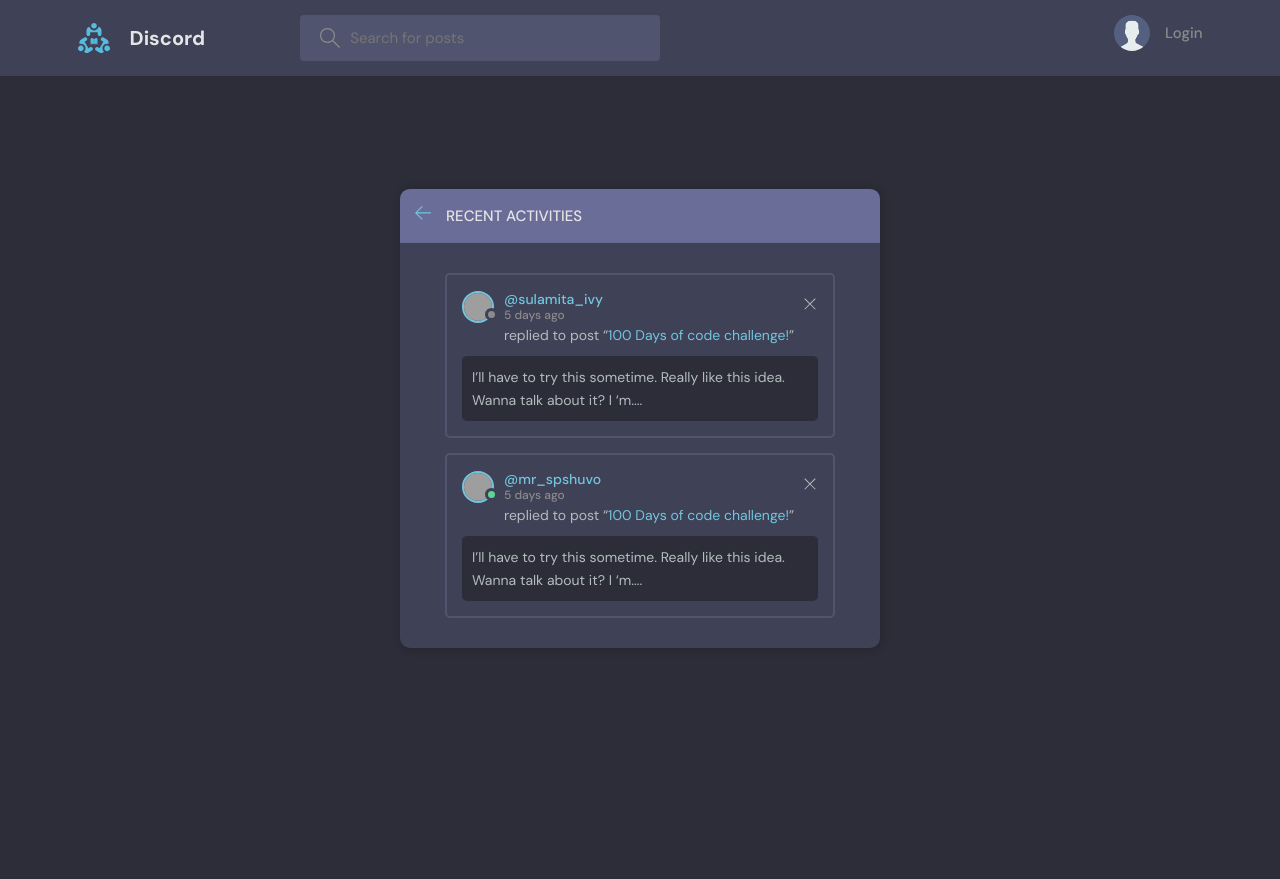
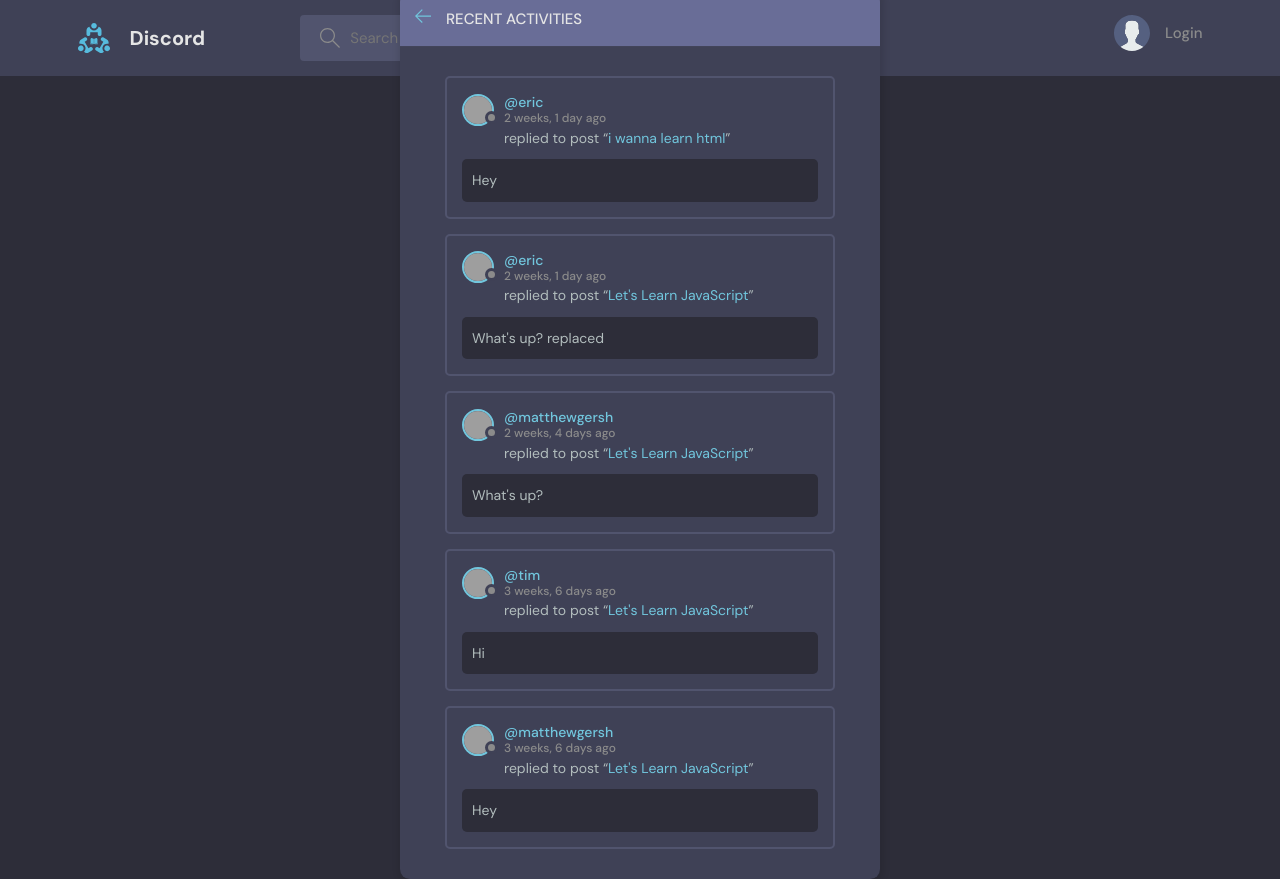
Before and after one commit to mattygersh21/python-django-discord, a Django app: page /activity in a window 1280 px wide. Before the commit the page ends 648 px from the top, so only its background shows below. Run offline with Django 4.2, Linux system fonts and the light colour scheme; data comes from the database, SQL or seed files in the repository; grey boxes are pictures that could not be loaded.

Commit message:
* Continued frontend theme installation. * Pulled room messages into activityPage. * Displayed activity/message related infromation in activity.html. * Wired up links, user, and other information in activity.html.

```diff
--- a/discord/base/templates/base/activity.html
+++ b/discord/base/templates/base/activity.html
@@ -19,19 +19,23 @@
       </div>
 
       <div class="activities-page layout__body">
+
+        {% for message in room_messages %}
         <div class="activities__box">
           <div class="activities__boxHeader roomListRoom__header">
-            <a href="profile.html" class="roomListRoom__author">
+            <a href="{% url 'user-profile' message.user.id %}" class="roomListRoom__author">
               <div class="avatar avatar--small">
                 <img src="https://randomuser.me/api/portraits/women/11.jpg" />
               </div>
               <p>
-                @sulamita_ivy
-                <span>5 days ago</span>
+                @{{message.user}}
+                <span>{{message.created|timesince}} ago</span>
               </p>
             </a>
+
+            {% if request.user == message.user %}
             <div class="roomListRoom__actions">
-              <a href="#">
+              <a href="{% url 'delete-message' message.id %}">
                 <svg version="1.1" xmlns="http://www.w3.org/2000/svg" width="32" height="32" viewBox="0 0 32 32">
                   <title>remove</title>
                   <path
@@ -40,44 +44,18 @@
                 </svg>
               </a>
             </div>
+            {% endif %}
+
           </div>
           <div class="activities__boxContent">
-            <p>replied to post “<a href="room.html">100 Days of code challenge!</a>”</p>
+            <p>replied to post “<a href="{% url 'room' message.room.id %}">{{message.room.name}}</a>”</p>
             <div class="activities__boxRoomContent">
-              I’ll have to try this sometime. Really like this idea. Wanna talk about it? I ‘m....
+              {{message.body}}
             </div>
           </div>
         </div>
+        {% endfor %}
 
-        <div class="activities__box">
-          <div class="activities__boxHeader roomListRoom__header">
-            <a href="profile.html" class="roomListRoom__author">
-              <div class="avatar avatar--small active">
-                <img src="https://randomuser.me/api/portraits/men/13.jpg" />
-              </div>
-              <p>
-                @mr_spshuvo
-                <span>5 days ago</span>
-              </p>
-            </a>
-            <div class="roomListRoom__actions">
-              <a href="#">
-                <svg version="1.1" xmlns="http://www.w3.org/2000/svg" width="32" height="32" viewBox="0 0 32 32">
-                  <title>remove</title>
-                  <path
-                    d="M27.314 6.019l-1.333-1.333-9.98 9.981-9.981-9.981-1.333 1.333 9.981 9.981-9.981 9.98 1.333 1.333 9.981-9.98 9.98 9.98 1.333-1.333-9.98-9.98 9.98-9.981z"
-                  ></path>
-                </svg>
-              </a>
-            </div>
-          </div>
-          <div class="activities__boxContent">
-            <p>replied to post “<a href="room.html">100 Days of code challenge!</a>”</p>
-            <div class="activities__boxRoomContent">
-              I’ll have to try this sometime. Really like this idea. Wanna talk about it? I ‘m....
-            </div>
-          </div>
-        </div>
       </div>
     </div>
   </div>
--- a/discord/base/views.py
+++ b/discord/base/views.py
@@ -204,5 +204,5 @@
 
 def activityPage(request):
     room_messages = Message.objects.all()
-    context = {}
+    context = {'room_messages': room_messages}
     return render(request, 'base/activity.html', context)
```
